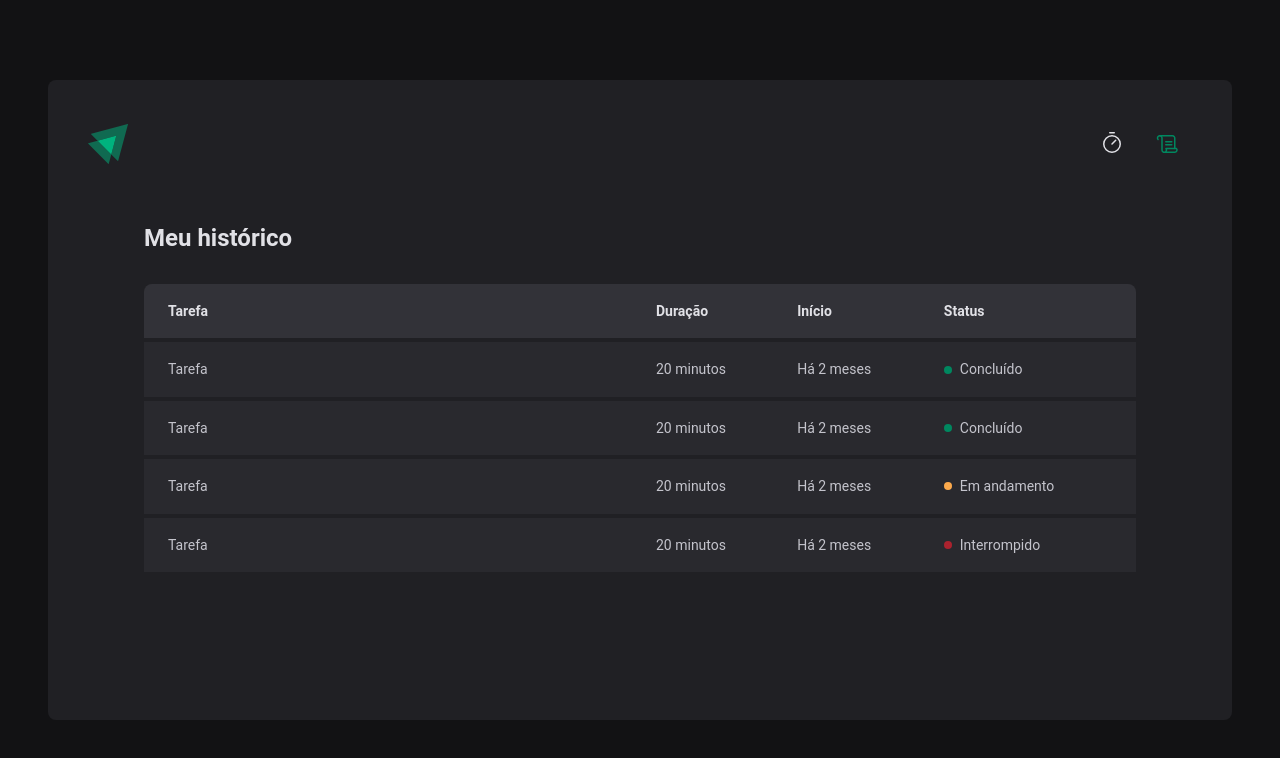
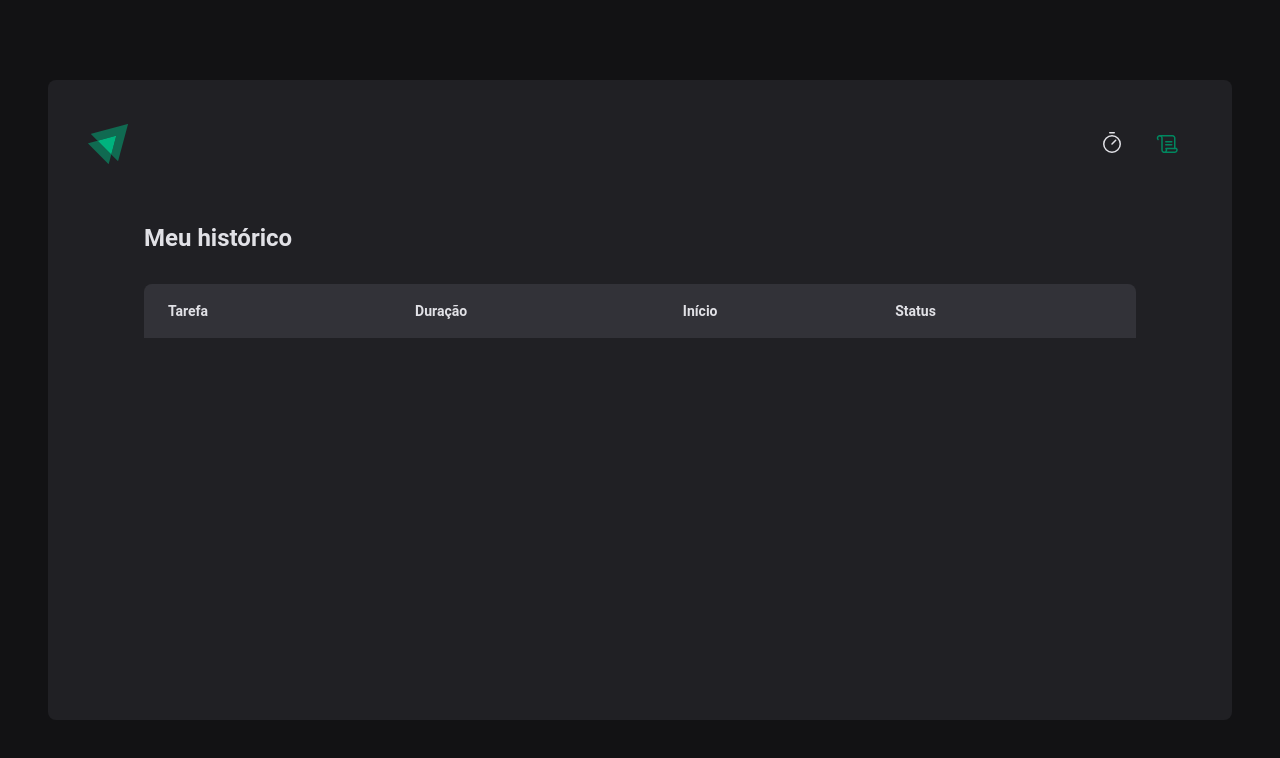
Before and after one commit to VncS1/ignite-timer, a React (Vite) app: page /history in a window 1280 px wide. Shown: the top 758 px of the page. Built offline with nearby package versions, Linux system fonts and the light colour scheme.

Commit message:
Contextos finalizados e histórico exibindo os ciclos feitos

```diff
--- a/src/Contexts/CyclesContext.tsx
+++ b/src/Contexts/CyclesContext.tsx
@@ -1,4 +1,4 @@
-import { createContext, useState } from "react";
+import { createContext, ReactNode, useState } from "react";
 
 interface CreateCycleData {
     task: string
@@ -16,19 +16,25 @@ interface Cycle {
 
 
 interface CyclesContextType {
+    cycles: Cycle[]
     activeCycle: Cycle | undefined
     activeCycleId: string | null
     amountSecondsPassed: number
     markCurrentCycleAsFinished: () => void //falando q é uma função q n tem retorno nem parametros
     setSecondsPassed: (seconds: number) => void
-    createNewCycle: () => void
+    createNewCycle: (data: CreateCycleData) => void
     interruptCurrentCycle: () => void
+}
+
+interface CyclesContextProviderProps {
+    children: ReactNode //children pois no app tem um componente filho do CyclesContextProvider, então precisa avisar isso
 }
 
 export const CyclesContext = createContext({} as CyclesContextType)
 
 
-export function CyclesContextProvider() {
+
+export function CyclesContextProvider({ children }: CyclesContextProviderProps) {
     const [cycles, setCycles] = useState<Cycle[]>([])
     const [activeCycleId, setActiveCycleId] = useState<string | null>(null)//Pode ser null pois pode não ter nenhum ciclo ativo
     const [amountSecondsPassed, setAmountSecondsPassed] = useState(0)
@@ -65,7 +71,7 @@ export function CyclesContextProvider() {
         setActiveCycleId(id)
         setAmountSecondsPassed(0)//Resetando a variavel
 
-        reset() //Função do react hook form pra resetar o form após o submit (ele volta pros valores setados acima no defaultValues)
+        //reset() //Função do react hook form pra resetar o form após o submit (ele volta pros valores setados acima no defaultValues)
     }
 
     function interruptCurrentCycle() {
@@ -92,10 +98,11 @@ export function CyclesContextProvider() {
                 amountSecondsPassed,
                 setSecondsPassed,
                 createNewCycle,
-                interruptCurrentCycle
+                interruptCurrentCycle,
+                cycles
             }}
         >
-
+            {children}
         </CyclesContext.Provider>
     )
 }
--- a/src/layouts/DefaultLayout/index.tsx
+++ b/src/layouts/DefaultLayout/index.tsx
@@ -1,5 +1,5 @@
 import { Outlet } from "react-router-dom";
-import { Header } from "../../Components/Header/index";
+import { Header } from "../../components/Header/index";
 import { LayoutContainer } from "./styles";
 
 export function DefaultLayout() {
--- a/src/pages/History/index.tsx
+++ b/src/pages/History/index.tsx
@@ -1,10 +1,13 @@
+import { useContext } from "react";
+import { CyclesContext } from "../../contexts/CyclesContext";
 import { HistoryContainer, HistoryList, Status } from "./styles";
 
 export function History() {
-  return(
+  const { cycles } = useContext(CyclesContext)
+
+  return (
     <HistoryContainer>
       <h1>Meu histórico</h1>
-
       <HistoryList>
         <table>
           <thead>
@@ -16,38 +19,28 @@ export function History() {
             </tr>
           </thead>
           <tbody>
-            <tr>
-              <td>Tarefa</td>
-              <td>20 minutos</td>
-              <td>Há 2 meses</td>
-              <td>
-                <Status statusColor="green">Concluído</Status>
-              </td>
-            </tr>
-            <tr>
-              <td>Tarefa</td>
-              <td>20 minutos</td>
-              <td>Há 2 meses</td>
-              <td>
-                <Status statusColor="green">Concluído</Status>
-              </td>
-            </tr>
-            <tr>
-              <td>Tarefa</td>
-              <td>20 minutos</td>
-              <td>Há 2 meses</td>
-              <td>
-                <Status statusColor="yellow">Em andamento</Status>
-              </td>
-            </tr>
-            <tr>
-              <td>Tarefa</td>
-              <td>20 minutos</td>
-              <td>Há 2 meses</td>
-              <td>
-                <Status statusColor="red">Interrompido</Status>
-              </td>
-            </tr>
+            {cycles.map(cycle => {
+              return (
+                <tr key={cycle.id}>
+                  <td>{cycle.task}</td>
+                  <td>{cycle.minutesAmount} minutos</td>
+                  <td>{cycle.startDate.toISOString()}</td>
+                  <td>
+                    {cycle.finishedDate && ( //se tiver cycle.finishedDate (ou seja, se tiver sido concluido), exibir como concluído
+                      <Status statusColor="green">Concluído</Status>
+                    )}
+
+                    {cycle.interruptedDate && ( //se tiver cycle.interruptedDate, exibir como interrompido
+                      <Status statusColor="red">Interrompido</Status>
+                    )}
+
+                    {(!cycle.finishedDate && !cycle.interruptedDate) && ( //se não tiver finishedDate nem interrputedDate, quer dizer que o ciclo ainda está rolando
+                      <Status statusColor="yellow">Em andamento</Status>
+                    )}
+                  </td>
+                </tr>
+              )
+            })}
           </tbody>
         </table>
       </HistoryList>
--- a/src/pages/Home/components/Countdown/index.tsx
+++ b/src/pages/Home/components/Countdown/index.tsx
@@ -1,6 +1,6 @@
 import { differenceInSeconds } from "date-fns";
 import { useContext, useEffect, useState } from "react";
-import { CyclesContext } from "../..";
+import { CyclesContext } from "../../../../contexts/CyclesContext";
 import { CountdownContainer, Separator } from "./styles";
 
 export function Countdown() {
--- a/src/pages/Home/components/NewCycleForm/index.tsx
+++ b/src/pages/Home/components/NewCycleForm/index.tsx
@@ -3,7 +3,7 @@ import { FormContainer, MinutesAmountInput, TaskInput } from "./styles";
 import * as zod from 'zod'
 import { useForm, useFormContext } from "react-hook-form";
 import { useContext } from "react";
-import { CyclesContext } from "../..";
+import { CyclesContext } from "../../../../contexts/CyclesContext";
 
 export function NewCycleForm() {
 
--- a/src/pages/Home/index.tsx
+++ b/src/pages/Home/index.tsx
@@ -3,15 +3,17 @@ import { HandPalm, Play } from "phosphor-react";
 import { FormProvider, useForm } from 'react-hook-form'
 import { zodResolver } from '@hookform/resolvers/zod' //@hookform/resolvers é uma biblioteca e zod é outra. a primeira serve pro react-hook-form se integrar com a segunda
 import * as zod from 'zod'
-import { createContext, useState } from "react";
+import { useContext } from "react";
+import { NewCycleForm } from "./components/NewCycleForm";
+import { Countdown } from "./components/Countdown";
+import { CyclesContext } from "../../contexts/CyclesContext";
+
 
 import {
   HomeContainer,
   StartCountdownButton,
   StopCountdownButton
 } from "./styles";
-import { NewCycleForm } from "./components/NewCycleForm";
-import { Countdown } from "./components/Countdown";
 
 //Esquema de validação, ou seja, como será feita a validação dos formulários
 const newCycleFormValidationSchema = zod.object({ //zod.object pois estou validando um objeto
@@ -26,7 +28,7 @@ type NewCycleFormData = zod.infer<typeof newCycleFormValidationSchema> /* pegand
 
 
 export function Home() {
-
+  const { createNewCycle, interruptCurrentCycle, activeCycle} = useContext(CyclesContext)
 
 
   const newCycleForm = useForm<NewCycleFormData>/* passando uma interface pro form saber quais os campos */({
@@ -39,14 +41,17 @@ export function Home() {
 
   const { handleSubmit, watch, reset } = newCycleForm
 
-
+  function handleCreateNewCycle(data: NewCycleFormData){ //Criando essa função para não precisar chamar a função reset() do react-hook-form
+    createNewCycle(data);                                //no contexto, assim não precisando importar nada lá que não seja padrão do react
+    reset()
+  }
 
   const task = watch('task') //Pegar o valor do input task em tempo real, task pois é oq foi nomeado no ...register
   const isSubmitDisabled = !task //Variável apenas para auxiliar e melhorar a legibilidade do código
 
   return (
     <HomeContainer>
-      <form action="" onSubmit={handleSubmit(handleCreateNewCycle)}> pegar os dados do formulário no submit
+      <form action="" onSubmit={handleSubmit(handleCreateNewCycle)}> {/* pegar os dados do formulário no submit */}
 
         {/* Form provider é a forma de usar o context do react hook forms */}
         <FormProvider {...newCycleForm}>
@@ -55,7 +60,7 @@ export function Home() {
         <Countdown />
 
         {activeCycle ? (
-          <StopCountdownButton type="button" onClick={handleInterruptCycle}>
+          <StopCountdownButton type="button" onClick={interruptCurrentCycle}>
             <HandPalm size={24} />
             Interromper
           </StopCountdownButton>
```
Also changed, not shown: src/App.tsx (+8 -3 lines).
